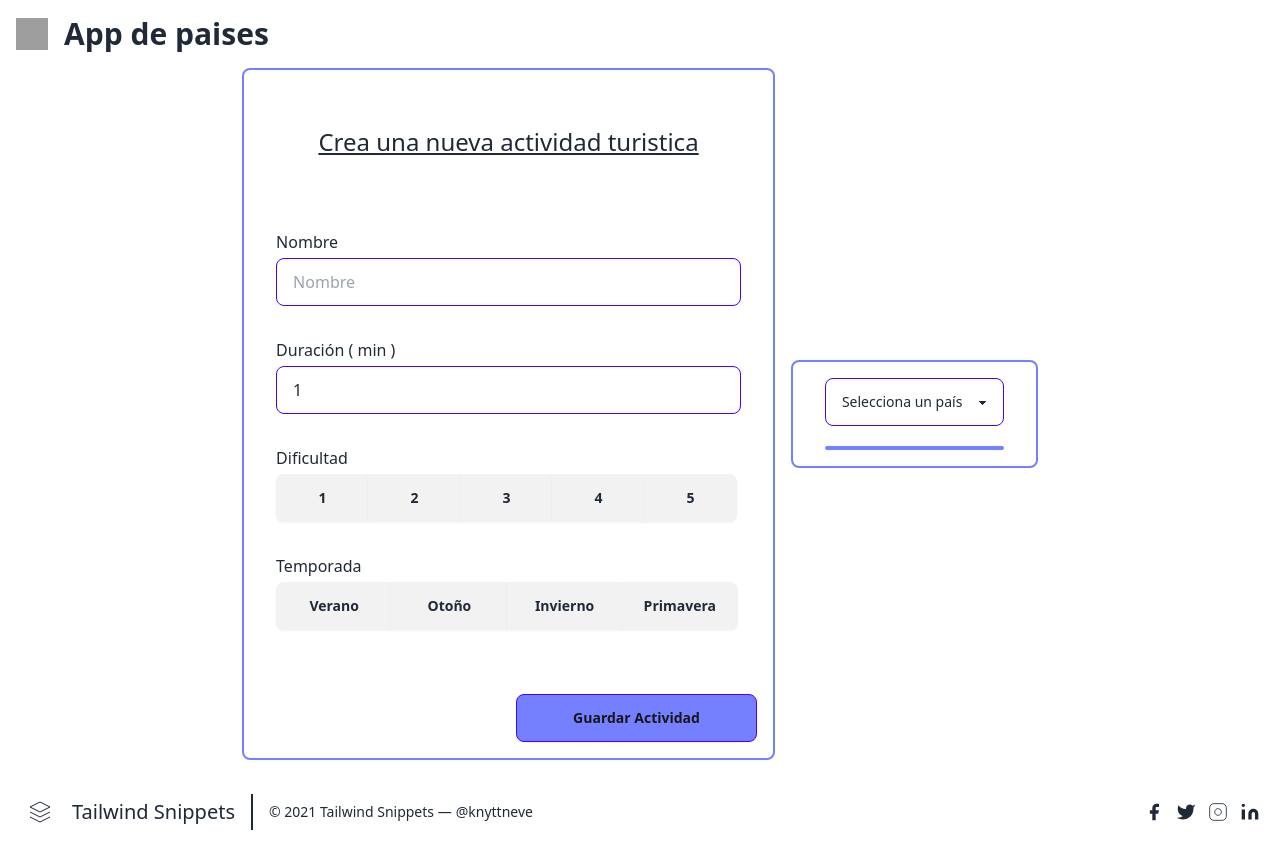
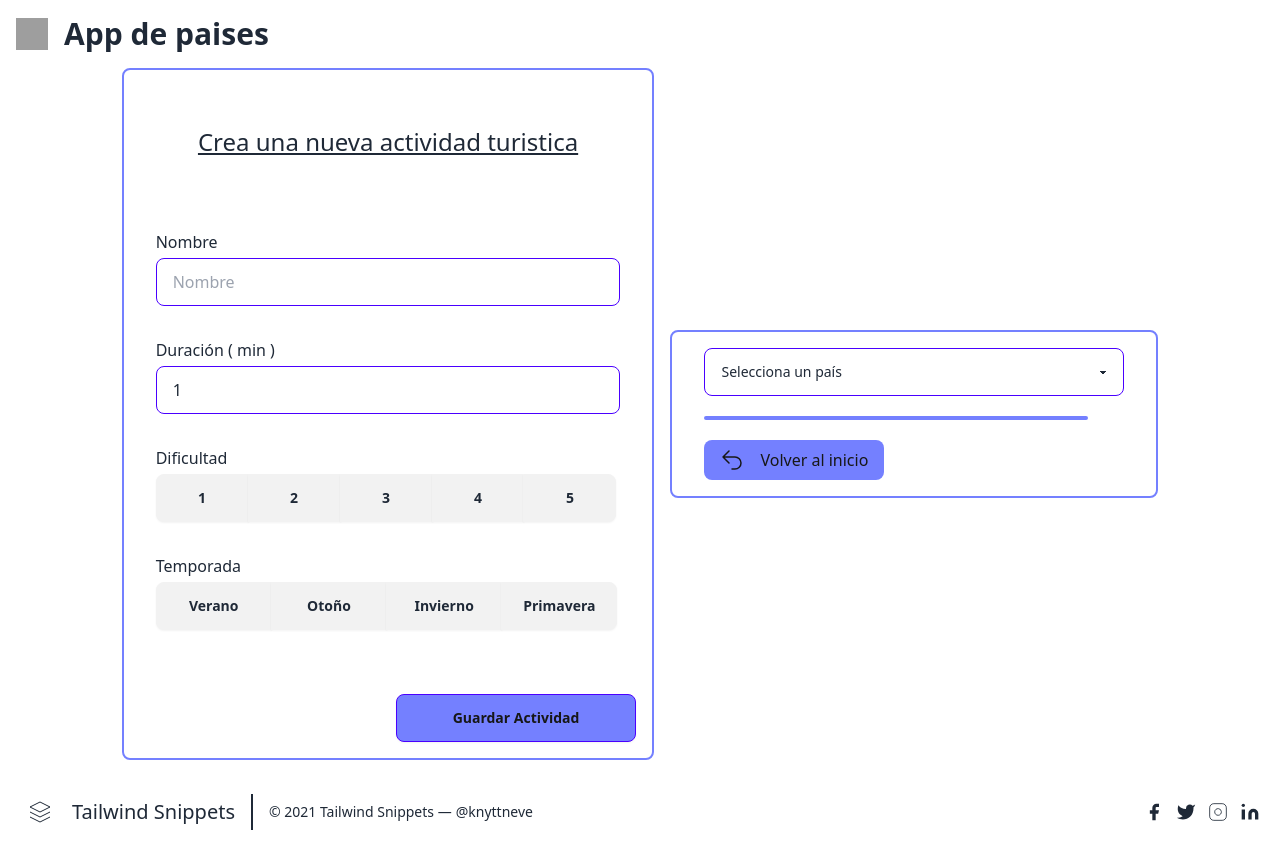
Before and after one commit to carjuancara/countries-app, a React (Vite) app in the folder client/: page /newactivity in a window 1280 px wide. Shown: the top 868 px of the page. Built offline with nearby package versions, Linux system fonts and the light colour scheme; grey boxes are pictures that could not be loaded.

Commit message:
feat: :lipstick: agregue boton para retornar a /home

```diff
--- a/client/src/components/NewActivity.jsx
+++ b/client/src/components/NewActivity.jsx
@@ -4,6 +4,7 @@ import axios from 'axios'
 import { useSelector } from 'react-redux'
 import { useState } from 'react'
 import Alerts from './Alerts'
+import { Link } from 'react-router-dom'
 const SignupSchema = Yup.object().shape({
   name: Yup.string()
     .min(6, 'El nombre es demasiado corto!')
@@ -175,7 +176,7 @@ function NewActivity () {
             <div className='text-error'>{formik.errors.countries}</div>
           )}
           {/* paises agregados al arreglo de countries */}
-          <div className='flex w-full justify-center items-center mt-4 rounded-lg border-solid border-secundario border-2 gap-4 max-w-96 flex-wrap'>
+          <div className='flex w-full justify-center items-center my-4 rounded-lg border-solid border-secundario border-2 gap-4 max-w-96 flex-wrap'>
             {formik.values.countries &&
               formik.values.countries.map((country) => (
                 <button
@@ -190,8 +191,31 @@ function NewActivity () {
               ))}
 
           </div>
+          <div className='flex justify-end items-center w-full h-10 pr-60'>
+            <Link
+              to='/home'
+              className='flex h-10 px-4 rounded-lg text-neutral-900 gap-4 items-center bg-secundario '
+            >
+              <svg
+                xmlns='http://www.w3.org/2000/svg'
+                fill='none'
+                viewBox='0 0 24 24'
+                strokeWidth={1.5}
+                stroke='currentColor'
+                className='w-6 h-6'
+              >
+                <path
+                  strokeLinecap='round'
+                  strokeLinejoin='round'
+                  d='M9 15 3 9m0 0 6-6M3 9h12a6 6 0 0 1 0 12h-3'
+                />
+              </svg>
+              Volver al inicio
+            </Link>
+          </div>
         </div>
       </div>
+
       {alertMessage.message.length > 0 && (
         <div
           style={{
```
